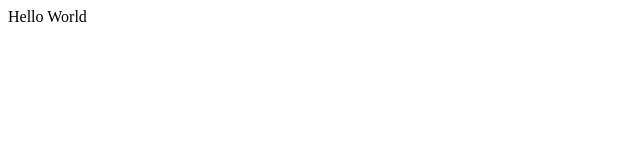
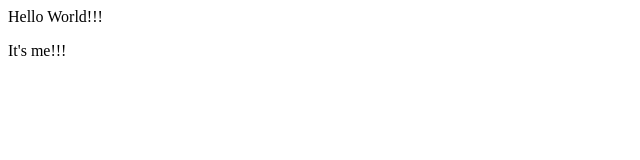
Before and after one commit to SLandgra/testRepo, a plain HTML site: page index.html in a window 1280 px wide. Shown: the full height of the page, 0-640 px from the left. Drawn offline with Linux system fonts and the light colour scheme.

Commit message:
added in a div tag

```diff
--- a/index.html
+++ b/index.html
@@ -1 +1,2 @@
-<p>Hello World</p>
+<p>Hello World!!!</p>
+<div>It's me!!!</div>
```
